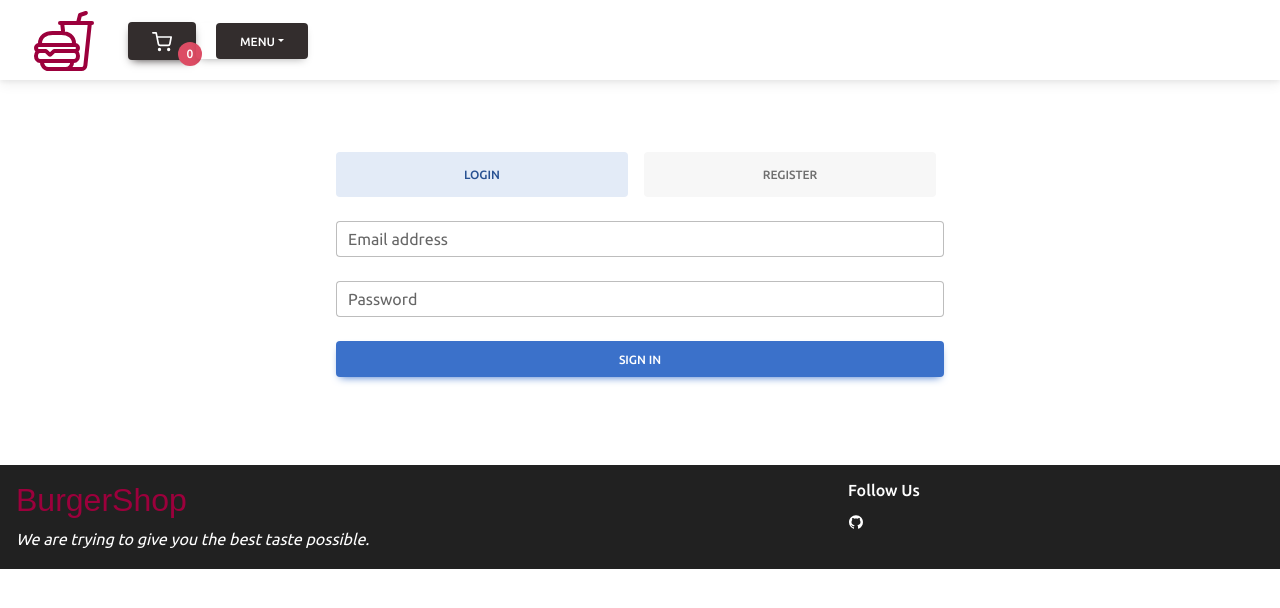
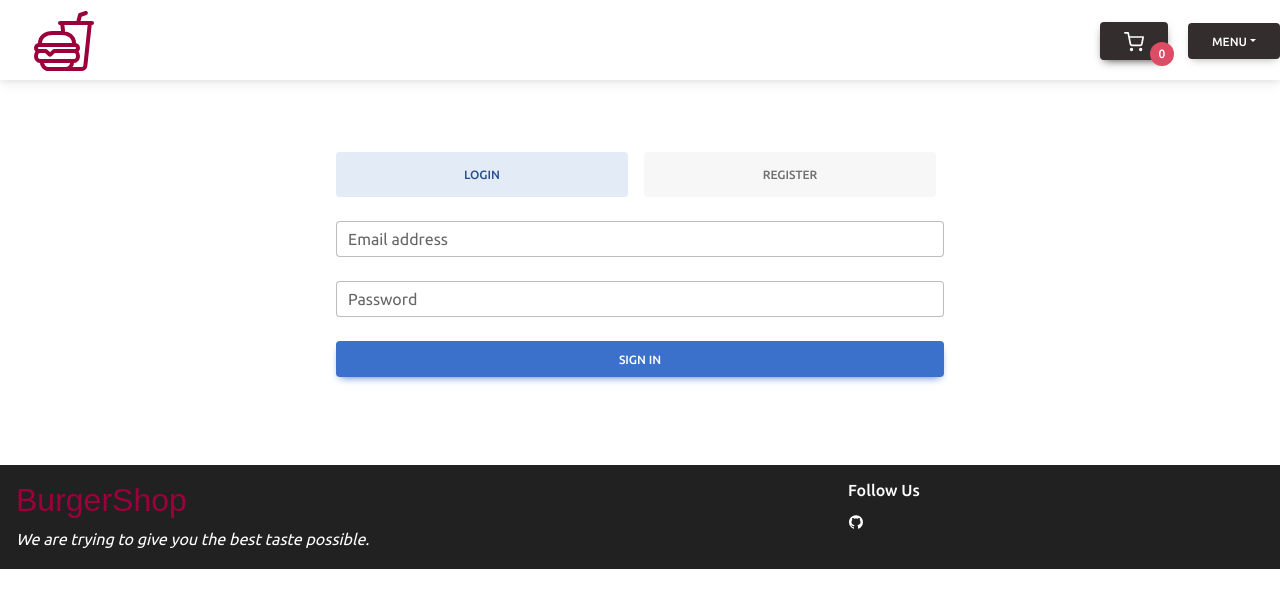
Before and after one commit to FredrikTvingstedt/BurgerShop, a React (Create React App) app: page /login in a window 1280 px wide. Shown: the top 608 px of the page. Built offline with nearby package versions, Linux system fonts and the light colour scheme.

Commit message:
header done

```diff
--- a/src/components/layout/DropdownMenu.jsx
+++ b/src/components/layout/DropdownMenu.jsx
@@ -22,7 +22,7 @@
   return (
 
       <navbar>
-          <div className="btn-group" style={{ paddingLeft: "20px" }}>
+          <div className="btn-group" style={{ marginLeft: "20px" }}>
             <button
               type="button"
               className="btn btn-dark dropdown-toggle"
--- a/src/components/layout/Header.jsx
+++ b/src/components/layout/Header.jsx
@@ -10,13 +10,13 @@
   const { openCart, cartQuantity } = useShoppingCart();
   return (
     <NavbarBs>
-
           <motion.div initial={{ x: "-100%" }} whileInView={{ x: 0 }}>
             <Link className="fastfood" to="/">
               <IoFastFoodOutline />
             </Link>
           </motion.div>
 
+        <div className="d-flex justify-content-end align-items-center">
               {cartQuantity >= 0 && (
               <Button
 
@@ -42,6 +42,7 @@
               </Button>
               )}
               <DropdownMenu />
+          </div>
     </NavbarBs>
   );
 }
--- a/src/styles/header.scss
+++ b/src/styles/header.scss
@@ -4,14 +4,14 @@
   height: 5rem;
   padding: 2rem;
   display: flex;
-  justify-content: space-between;
-  align-items: center;
   box-shadow: 0 0 10px rgba(0, 0, 0, 0.229);
   background-color: white;
 
   > div {
     display: flex;
     align-items: center;
+    flex-grow: 1; /* Allow the div to grow and take up available space */
+
 
     > svg {
       color: $red;
@@ -45,6 +45,7 @@
 
 
 
+
 @media screen and (max-width: 600px) {
   nav {
     padding: 1rem;
```
Lines whose indentation alone changed are shown as unchanged.
